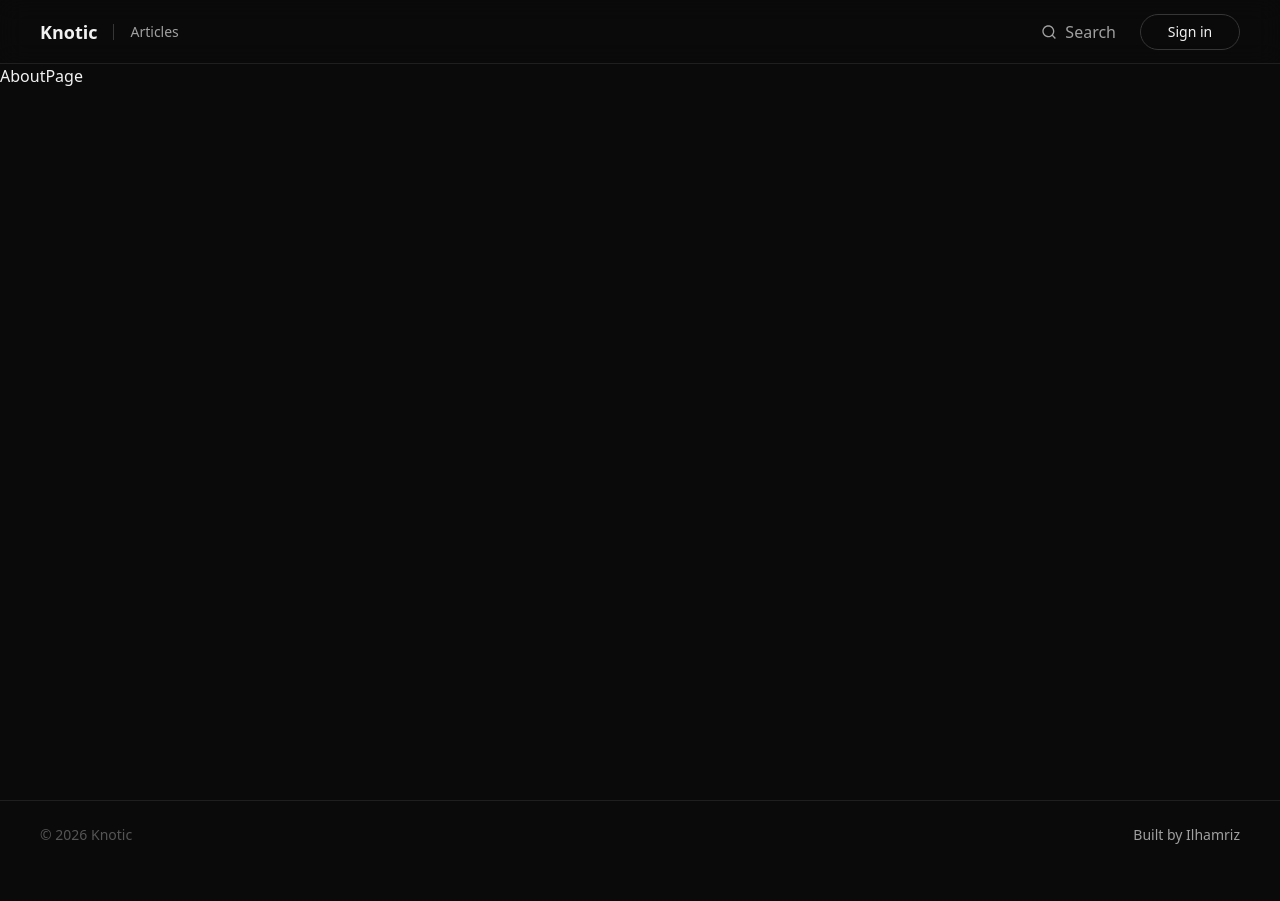
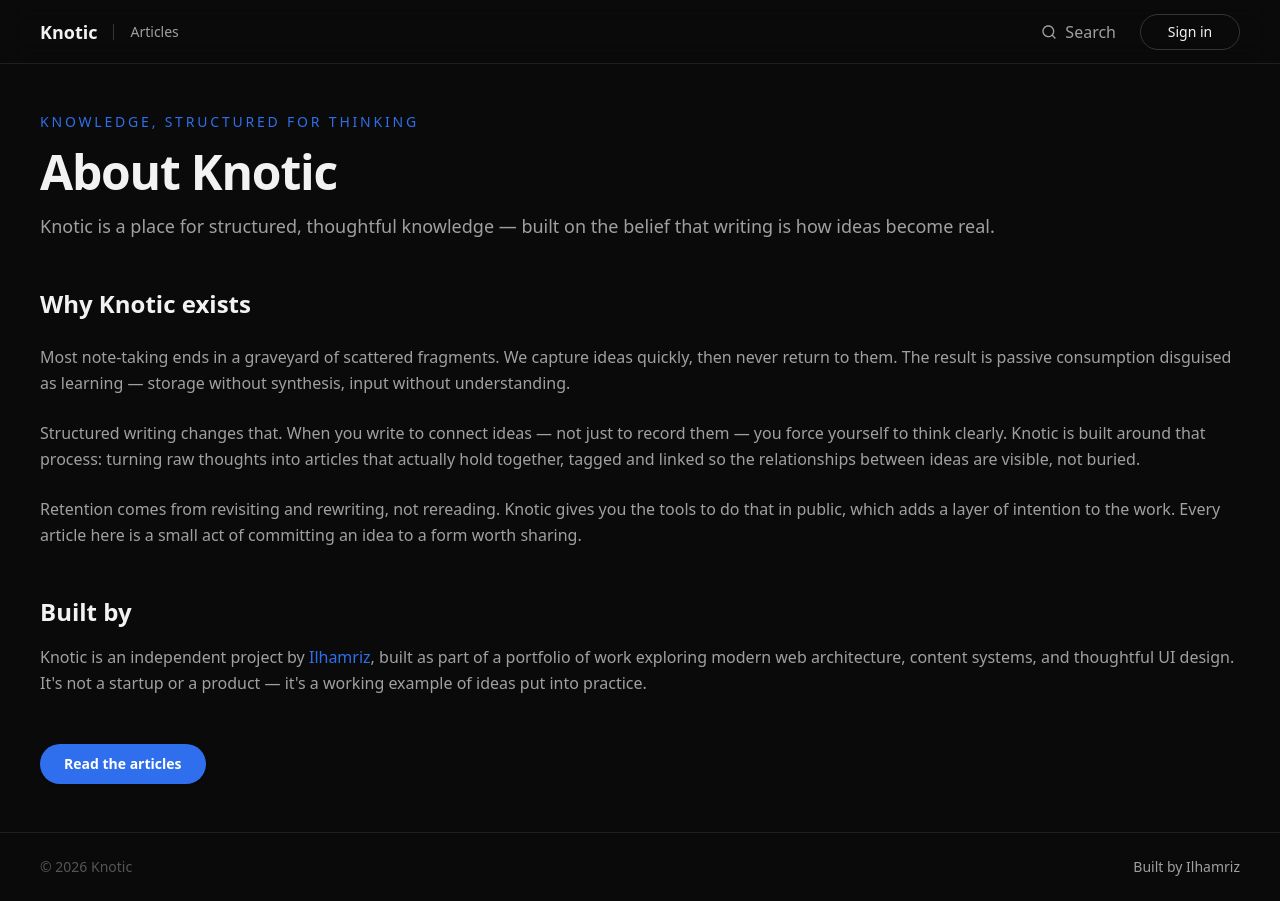
Before and after one commit to ilhamriz/Knotic, a Next.js app: page /about in a window 1280 px wide. Before the commit the page ends 869 px from the top, so only its background shows below. Built offline with nearby package versions, Linux system fonts and the light colour scheme; no server answers.

Commit message:
style: consistent max width per section

```diff
--- a/src/app/(admin)/dashboard/DashboardClient.tsx
+++ b/src/app/(admin)/dashboard/DashboardClient.tsx
@@ -87,7 +87,7 @@ export default function DashboardClient({
   };
 
   return (
-    <main className="px-4 md:px-10 py-10 max-w-6xl mx-auto">
+    <main className="page-container py-10">
       <header className="mb-8">
         <h1 className="text-3xl font-bold text-text-primary">Dashboard</h1>
         <p className="mt-2 text-text-secondary">
--- a/src/app/(public)/about/page.tsx
+++ b/src/app/(public)/about/page.tsx
@@ -1,7 +1,96 @@
+// app/(public)/about/page.tsx
 import { buildMetadata } from "@/lib/metadata";
+import type { Metadata } from "next";
+import Link from "next/link";
 
 export default function AboutPage() {
-  return <div>AboutPage</div>;
+  return (
+    <main className="page-container py-12 space-y-12">
+      {/* Header */}
+      <section aria-labelledby="about-heading">
+        <p className="text-sm font-medium uppercase tracking-[0.2em] text-primary">
+          Knowledge, structured for thinking
+        </p>
+        <h1
+          id="about-heading"
+          className="mt-4 text-4xl md:text-5xl font-bold tracking-tight text-text-primary"
+        >
+          About Knotic
+        </h1>
+        <p className="mt-4 text-base md:text-lg text-text-secondary">
+          Knotic is a place for structured, thoughtful knowledge — built on the
+          belief that writing is how ideas become real.
+        </p>
+      </section>
+
+      {/* Why Knotic exists */}
+      <section aria-labelledby="why-heading" className="space-y-6">
+        <h2
+          id="why-heading"
+          className="text-2xl font-semibold text-text-primary"
+        >
+          Why Knotic exists
+        </h2>
+        <p className="text-text-secondary leading-relaxed">
+          Most note-taking ends in a graveyard of scattered fragments. We
+          capture ideas quickly, then never return to them. The result is
+          passive consumption disguised as learning — storage without synthesis,
+          input without understanding.
+        </p>
+        <p className="text-text-secondary leading-relaxed">
+          Structured writing changes that. When you write to connect ideas — not
+          just to record them — you force yourself to think clearly. Knotic is
+          built around that process: turning raw thoughts into articles that
+          actually hold together, tagged and linked so the relationships between
+          ideas are visible, not buried.
+        </p>
+        <p className="text-text-secondary leading-relaxed">
+          Retention comes from revisiting and rewriting, not rereading. Knotic
+          gives you the tools to do that in public, which adds a layer of
+          intention to the work. Every article here is a small act of committing
+          an idea to a form worth sharing.
+        </p>
+      </section>
+
+      {/* Built by */}
+      <section aria-labelledby="built-by-heading" className="space-y-4">
+        <h2
+          id="built-by-heading"
+          className="text-2xl font-semibold text-text-primary"
+        >
+          Built by
+        </h2>
+        <p className="text-text-secondary leading-relaxed">
+          Knotic is an independent project by{" "}
+          <a
+            href="https://ilhamriz.vercel.app/"
+            target="_blank"
+            rel="noopener noreferrer"
+            className="text-primary hover:text-primary-hover underline-offset-4 hover:underline transition-colors"
+          >
+            Ilhamriz
+          </a>
+          , built as part of a portfolio of work exploring modern web
+          architecture, content systems, and thoughtful UI design. It&apos;s not
+          a startup or a product — it&apos;s a working example of ideas put into
+          practice.
+        </p>
+      </section>
+
+      {/* CTA */}
+      <section>
+        <Link
+          href="/articles"
+          className="inline-flex items-center justify-center rounded-full bg-primary px-6 py-2.5 text-sm font-semibold text-white shadow-sm hover:bg-primary-hover focus-visible:outline-none focus-visible:ring-2 focus-visible:ring-primary focus-visible:ring-offset-2 focus-visible:ring-offset-bg-base"
+        >
+          Read the articles
+        </Link>
+      </section>
+    </main>
+  );
 }
 
-export const metadata = buildMetadata("About", "About Knotic.");
+export const metadata: Metadata = buildMetadata(
+  "About | Knotic",
+  "Learn why Knotic was built and the philosophy behind structured, thoughtful knowledge sharing.",
+);
--- a/src/app/(public)/articles/page.tsx
+++ b/src/app/(public)/articles/page.tsx
@@ -18,7 +18,7 @@ export default async function ArticlesPage() {
 
   return (
     <main className="px-4 md:px-10 py-10" aria-labelledby="articles-heading">
-      <header className="max-w-5xl mx-auto mb-8">
+      <header className="page-container mb-8">
         <h1
           id="articles-heading"
           className="text-3xl md:text-4xl font-bold tracking-tight text-text-primary"
@@ -30,7 +30,7 @@ export default async function ArticlesPage() {
         </p>
       </header>
 
-      <section aria-label="Article list" className="max-w-5xl mx-auto">
+      <section aria-label="Article list" className="page-container">
         {listArticles.length === 0 ? (
           <div className="rounded-xl border border-dashed border-border-default bg-bg-surface p-8 text-center">
             <h2 className="text-lg font-semibold text-text-primary">
--- a/src/app/(public)/page.tsx
+++ b/src/app/(public)/page.tsx
@@ -21,7 +21,7 @@ export default async function Home() {
       {/* Hero */}
       <section
         aria-labelledby="hero-heading"
-        className="max-w-5xl mx-auto text-center md:text-left"
+        className="page-container text-center md:text-left"
       >
         <p className="text-sm font-medium uppercase tracking-[0.2em] text-primary">
           Knowledge, structured for thinking
@@ -50,18 +50,6 @@ export default async function Home() {
           >
             Search articles
           </Link>
-          <Link
-            href="/write"
-            className="inline-flex items-center justify-center rounded-full border border-primary bg-primary-muted px-6 py-2.5 text-sm font-semibold text-white hover:bg-primary-muted focus-visible:outline-none focus-visible:ring-2 focus-visible:ring-primary focus-visible:ring-offset-2 focus-visible:ring-offset-bg-base"
-          >
-            Write a new article
-          </Link>
-          <Link
-            href="#features"
-            className="inline-flex items-center justify-center rounded-full border border-border-default px-6 py-2.5 text-sm font-semibold text-text-primary hover:border-border-strong focus-visible:outline-none focus-visible:ring-2 focus-visible:ring-primary focus-visible:ring-offset-2 focus-visible:ring-offset-bg-base"
-          >
-            See how Knotic works
-          </Link>
         </div>
       </section>
 
@@ -69,7 +57,7 @@ export default async function Home() {
       <section
         id="features"
         aria-labelledby="features-heading"
-        className="max-w-5xl mx-auto"
+        className="page-container"
       >
         <header className="mb-6 text-center md:text-left">
           <h2
@@ -103,10 +91,15 @@ export default async function Home() {
               support—while you stay fully in control of the final output.
             </p>
           </div>
-          <div className="rounded-xl border border-border-default bg-bg-surface p-5">
-            <h3 className="text-lg font-semibold text-text-primary">
-              Real-time collaboration (future)
-            </h3>
+          <div className="rounded-xl border border-dashed border-border-default bg-bg-surface/50 p-5">
+            <div className="flex items-center gap-2 mb-2">
+              <h3 className="text-lg font-semibold text-text-primary">
+                Real-time collaboration
+              </h3>
+              <span className="text-xs bg-bg-elevated text-text-muted rounded-full px-2 py-0.5">
+                Planned
+              </span>
+            </div>
             <p className="mt-2 text-sm text-text-secondary">
               See updates as they happen, review changes together, and co-create
               articles without losing context—planned for future iterations of
@@ -129,7 +122,7 @@ export default async function Home() {
       {/* Articles Preview */}
       <section
         aria-labelledby="articles-preview-heading"
-        className="max-w-5xl mx-auto"
+        className="page-container"
       >
         <header className="mb-6 flex flex-col md:flex-row md:items-end md:justify-between gap-3">
           <div>
@@ -165,7 +158,7 @@ export default async function Home() {
       </section>
 
       {/* CTA */}
-      <section aria-labelledby="cta-heading" className="max-w-5xl mx-auto">
+      <section aria-labelledby="cta-heading" className="page-container">
         <div className="rounded-2xl border border-primary bg-linear-to-r from-primary/30 via-primary-muted/30 to-primary/30 px-6 py-8 md:px-8 md:py-10">
           <h2
             id="cta-heading"
@@ -180,16 +173,10 @@ export default async function Home() {
           </p>
           <div className="mt-6 flex flex-col sm:flex-row gap-3 sm:gap-4 sm:items-center">
             <Link
-              href="/articles"
+              href="/about"
               className="inline-flex items-center justify-center rounded-full bg-bg-surface px-6 py-2.5 text-sm font-semibold text-white shadow-sm hover:bg-bg-elevated focus-visible:outline-none focus-visible:ring-2 focus-visible:ring-white/70 focus-visible:ring-offset-2 focus-visible:ring-offset-bg-base"
             >
-              Read the latest articles
-            </Link>
-            <Link
-              href="#features"
-              className="inline-flex items-center justify-center rounded-full border border-white/40 px-6 py-2.5 text-sm font-semibold text-white/90 hover:border-white/70 focus-visible:outline-none focus-visible:ring-2 focus-visible:ring-white/70 focus-visible:ring-offset-2 focus-visible:ring-offset-bg-base"
-            >
-              Learn about the product vision
+              Learn more about Knotic
             </Link>
           </div>
         </div>
--- a/src/app/(public)/search/SearchClient.tsx
+++ b/src/app/(public)/search/SearchClient.tsx
@@ -67,7 +67,7 @@ export default function SearchClient({ articles }: SearchClientProps) {
 
   return (
     <main className="px-4 md:px-10 py-10" aria-labelledby="search-heading">
-      <header className="max-w-5xl mx-auto mb-8">
+      <header className="page-container mb-8">
         <h1
           id="search-heading"
           className="text-3xl md:text-4xl font-bold tracking-tight text-text-primary mb-6"
@@ -97,7 +97,7 @@ export default function SearchClient({ articles }: SearchClientProps) {
         )}
       </header>
 
-      <section aria-label="Search results" className="max-w-5xl mx-auto">
+      <section aria-label="Search results" className="page-container">
         {renderContent()}
       </section>
     </main>
--- a/src/app/(public)/tags/[tag]/page.tsx
+++ b/src/app/(public)/tags/[tag]/page.tsx
@@ -14,7 +14,7 @@ export default async function TagPage({ params }: Props) {
 
   return (
     <main className="px-4 md:px-10 py-10" aria-labelledby="tag-heading">
-      <header className="max-w-5xl mx-auto mb-8">
+      <header className="page-container mb-8">
         <div className="flex items-center gap-2 mb-2">
           <Link
             href="/articles"
@@ -36,7 +36,7 @@ export default async function TagPage({ params }: Props) {
         </p>
       </header>
 
-      <section aria-label="Article list" className="max-w-5xl mx-auto">
+      <section aria-label="Article list" className="page-container">
         {articles.length === 0 ? (
           <div className="rounded-xl border border-dashed border-border-default bg-bg-surface p-8 text-center">
             <h2 className="text-lg font-semibold text-text-primary">
--- a/src/app/globals.css
+++ b/src/app/globals.css
@@ -39,8 +39,35 @@
   --color-foreground: var(--color-text-primary);
 }
 
+@layer components {
+  .page-container {
+    max-width: 80rem; /* 1280px */
+    margin-inline: auto;
+    padding-inline: 1rem;
+  }
+
+  @media (min-width: 768px) {
+    .page-container {
+      padding-inline: 2.5rem;
+    }
+  }
+}
+
 body {
   background: var(--color-bg-base);
   color: var(--color-text-primary);
   font-family: var(--font-geist-sans), Arial, sans-serif;
 }
+
+@keyframes slideInRight {
+  from {
+    transform: translateX(100%);
+  }
+  to {
+    transform: translateX(0);
+  }
+}
+
+.drawer-animate {
+  animation: slideInRight 0.25s ease-out forwards;
+}
```
